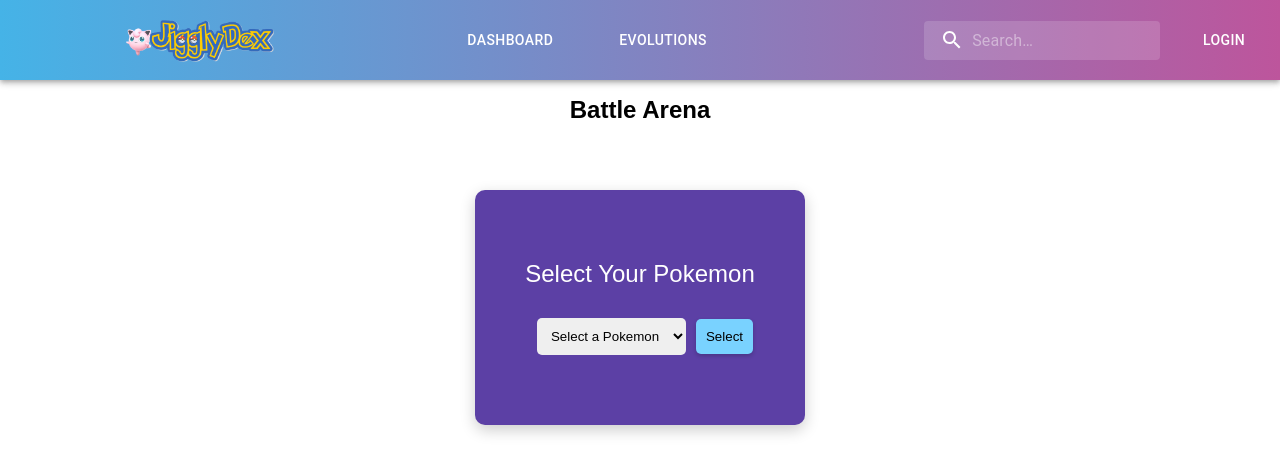
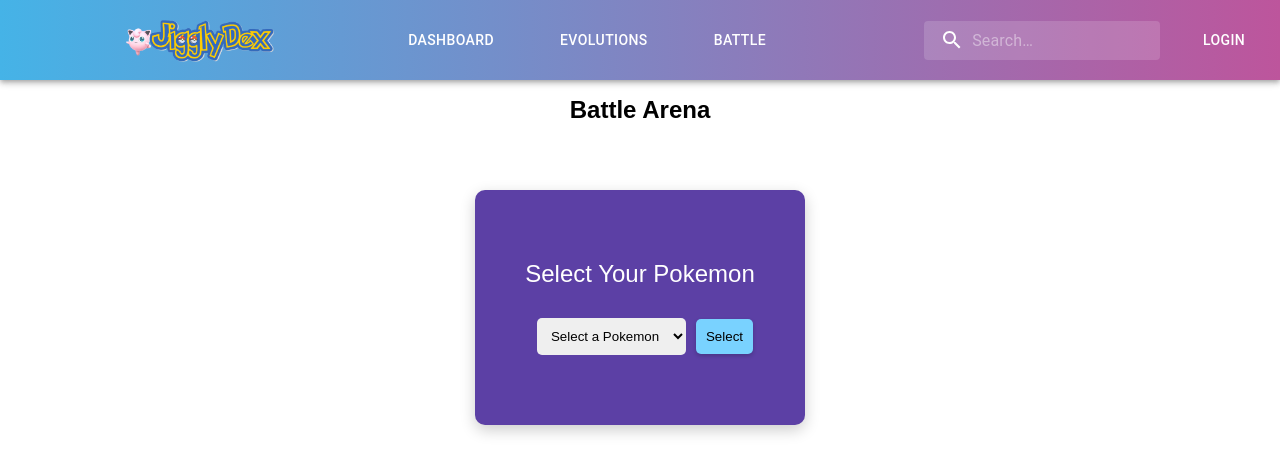
Before and after one commit to Jigglypuff-pokedex/jigglydex, a React (Create React App) app in the folder client/: page /battle in a window 1280 px wide. Shown: the top 474 px of the page. Built offline with nearby package versions, Linux system fonts and the light colour scheme.

Commit message:
update nav bar to include battle

```diff
--- a/client/src/pages/Dashboard/navbar.jsx
+++ b/client/src/pages/Dashboard/navbar.jsx
@@ -17,7 +17,7 @@ import { useNavigate, Link } from 'react-router-dom';
 import logo from '../../assets/newlogo.png';
 
 // Define the pages for the navigation menu
-const pages = ['Dashboard', 'Evolutions'];
+const pages = ['Dashboard', 'Evolutions', 'Battle'];
 
 // Define a styled Search component using Material UI's styling system
 const Search = styled('div')(({ theme }) => ({
```
